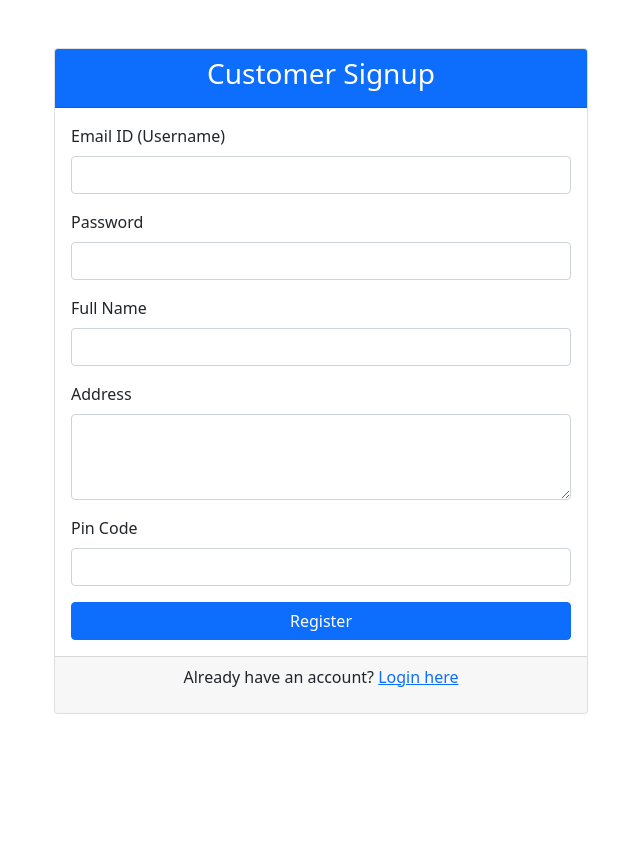
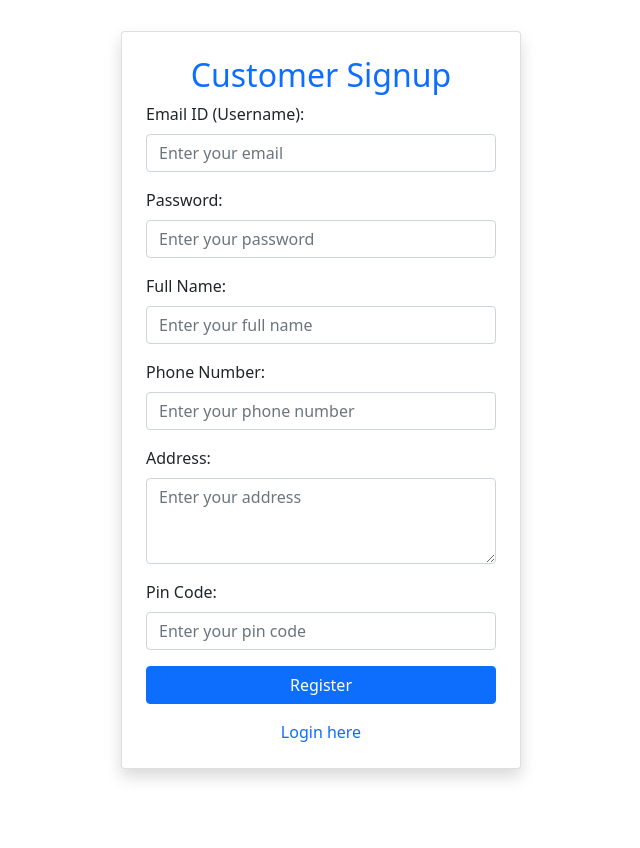
Before and after one commit to Naganathan05/Household_Services-IITM_MAD1, a Flask app: page /registerCustomer in a window 1280 px wide. Shown: the whole page, without its empty margins (319-959 px from the left). After the commit the page ends 780 px from the top, so only its background shows below. Run offline with Flask 3, Linux system fonts and the light colour scheme.

Commit message:
Register Customer Done

```diff
--- a/Code/server.py
+++ b/Code/server.py
@@ -69,6 +69,67 @@ def loginUser():
         return jsonify({"ERROR": "Database connection error!"})
 
     return redirect("/login")
+
+@app.route('/registerCustomer', methods=['POST'])
+def register_customer():
+    email = request.form.get('email')
+    password = request.form.get('password')
+    full_name = request.form.get('full_name')
+    phone_number = request.form.get('phoneNumber')
+    address = request.form.get('address')
+    pincode = request.form.get('pincode')
+
+    connection = sqlite3.connect(db_path)
+    cursor = connection.cursor()
+
+    try:
+        # Check if the email already exists
+        cursor.execute("SELECT id FROM Users WHERE email = ?", (email,))
+        existing_user = cursor.fetchone()
+
+        if existing_user:
+            return jsonify({
+                "success": False,
+                "message": "Email ID is already registered. Please use a different email."
+            }), 200
+
+        # Insert into Users table
+        cursor.execute("""
+            INSERT INTO Users (name, email, password, role)
+            VALUES (?, ?, ?, ?)
+        """, (full_name, email, password, "Customer"))
+
+        # Get the newly created user ID
+        user_id = cursor.lastrowid
+
+        # Insert into Customers table
+        cursor.execute("""
+            INSERT INTO Customers (userID, address, phoneNumber, PinCode)
+            VALUES (?, ?, ?, ?)
+        """, (user_id, address, phone_number, pincode))
+
+        # Commit the transaction
+        connection.commit()
+
+        # Send success response
+        return jsonify({
+            "success": True,
+            "message": "Registration successful! Please log in."
+        }), 200
+
+    except sqlite3.Error as e:
+        # Rollback in case of an error
+        connection.rollback()
+        print(f"Database error: {e}")
+        return jsonify({
+            "success": False,
+            "message": "An unexpected error occurred. Please try again later."
+        }), 500
+
+    finally:
+        # Close the database connection
+        connection.close()
+
 
 @app.route('/admin', methods=['GET'])
 def getAdminDashboard():
@@ -458,39 +519,6 @@ def search_customers():
     except Exception as e:
         print("Error fetching customers:", e)
         return {"message": "An error occurred while fetching customers"}, 500
-
-@app.route('/registerCustomer', methods=['POST'])
-def register_customer():
-    try:
-        # Get data from the form submission
-        email = request.form['email']
-        password = request.form['password']
-        fullname = request.form['fullname']
-        address = request.form['address']
-        pin_code = request.form['pin_code']
-
-        # Connect to the database
-        with sqlite3.connect(db_path) as con:
-            cur = con.cursor()
-
-            cur.execute("""
-                INSERT INTO Users (email, password, name, role)
-                VALUES (?, ?, ?, ?)
-            """, (email, password, fullname, 'Customer'))
-
-
-            user_id = cur.lastrowid
-            cur.execute("""
-                INSERT INTO Customers (userID, address, PinCode)
-                VALUES (?, ?, ?)
-            """, (user_id, address, pin_code))
-
-            con.commit()
-
-        return redirect('/adminLogin')
-
-    except Exception as e:
-        return {"message": f"An error occurred: {str(e)}"}, 500
 
 @app.route('/getProfessionals/<serviceName>', methods=['GET'])
 def get_professionals(serviceName):
--- a/Code/templates/registerCustomer.html
+++ b/Code/templates/registerCustomer.html
@@ -1,50 +1,91 @@
 {% extends "base.html" %}
+
 {% block title %}Customer Signup{% endblock %}
+
 {% block cssfile %}
-<link rel="stylesheet" href="https://cdn.jsdelivr.net/npm/bootstrap@5.1.1/dist/css/bootstrap.min.css" integrity="sha384-F3w7mX95PdgyTmZZMECAngseQB83DfGTowi0iMjiWaeVhAn4FJkqJByhZMI3AhiU" crossorigin="anonymous">
-<link rel="stylesheet" href="{{ url_for('static', filename='customerSignup.css') }}">
+<link rel="stylesheet" href="https://cdn.jsdelivr.net/npm/bootstrap@5.1.1/dist/css/bootstrap.min.css">
+<script src="https://code.jquery.com/jquery-3.6.0.min.js"></script>
+<script src="https://cdn.jsdelivr.net/npm/bootstrap@5.1.1/dist/js/bootstrap.bundle.min.js"></script>
 {% endblock %}
+
 {% block body %}
-
-<!-- Customer Registration Form -->
-<div class="container my-5">
-    <div class="row justify-content-center">
-        <div class="col-md-6">
-            <div class="card">
-                <div class="card-header bg-primary text-white text-center">
-                    <h3>Customer Signup</h3>
-                </div>
-                <div class="card-body">
-                    <form method="POST" action="/registerCustomer">
+<div class="container d-flex justify-content-center align-items-center vh-100">
+    <div class="card shadow p-4" style="width: 400px;">
+        <h2 class="text-center text-primary">Customer Signup</h2>
+        <!-- Alert Section -->
+        <div id="alert-container"></div>
+        <!-- Form -->
+        <form id="signup-form">
             <div class="mb-3">
-                            <label for="email" class="form-label">Email ID (Username)</label>
-                            <input type="email" class="form-control" id="email" name="email" required>
+                <label for="email" class="form-label">Email ID (Username):</label>
+                <input type="email" class="form-control" id="email" name="email" placeholder="Enter your email" required>
             </div>
             <div class="mb-3">
-                            <label for="password" class="form-label">Password</label>
-                            <input type="password" class="form-control" id="password" name="password" required>
+                <label for="password" class="form-label">Password:</label>
+                <input type="password" class="form-control" id="password" name="password" placeholder="Enter your password" required>
             </div>
             <div class="mb-3">
-                            <label for="fullname" class="form-label">Full Name</label>
-                            <input type="text" class="form-control" id="fullname" name="fullname" required>
+                <label for="full_name" class="form-label">Full Name:</label>
+                <input type="text" class="form-control" id="full_name" name="full_name" placeholder="Enter your full name" required>
             </div>
             <div class="mb-3">
-                            <label for="address" class="form-label">Address</label>
-                            <textarea class="form-control" id="address" name="address" rows="3" required></textarea>
+                <label for="phoneNumber" class="form-label">Phone Number:</label>
+                <input type="tel" class="form-control" id="phoneNumber" name="phoneNumber" placeholder="Enter your phone number" required>
             </div>
             <div class="mb-3">
-                            <label for="pin_code" class="form-label">Pin Code</label>
-                            <input type="text" class="form-control" id="pin_code" name="pin_code" required>
+                <label for="address" class="form-label">Address:</label>
+                <textarea class="form-control" id="address" name="address" rows="3" placeholder="Enter your address" required></textarea>
+            </div>
+            <div class="mb-3">
+                <label for="pincode" class="form-label">Pin Code:</label>
+                <input type="text" class="form-control" id="pincode" name="pincode" placeholder="Enter your pin code" required>
             </div>
             <button type="submit" class="btn btn-primary w-100">Register</button>
         </form>
-                </div>
-                <div class="card-footer text-center">
-                    <p>Already have an account? <a href="/adminLogin">Login here</a></p>
-                </div>
-            </div>
+        <div class="text-center mt-3">
+            <a href="/login" class="text-decoration-none text-primary">Login here</a>
         </div>
     </div>
 </div>
 
+<script>
+    // Handle form submission using AJAX
+    $(document).ready(function () {
+        $("#signup-form").on("submit", function (e) {
+            e.preventDefault(); // Prevent default form submission
+
+            const formData = $(this).serialize(); // Serialize form data for POST request
+
+            $.ajax({
+                url: "/registerCustomer", // Backend route for registration
+                type: "POST",
+                data: formData,
+                success: function (response) {
+                    // If registration succeeds, redirect to login
+                    if (response.success) {
+                        window.location.href = "/login";
+                    } else {
+                        // If registration fails, display error message
+                        displayAlert("danger", response.message);
+                    }
+                },
+                error: function () {
+                    // Handle unexpected server errors
+                    displayAlert("danger", "An unexpected error occurred. Please try again.");
+                }
+            });
+        });
+
+        // Function to display alert messages
+        function displayAlert(type, message) {
+            const alertHTML = `
+                <div class="alert alert-${type} alert-dismissible fade show" role="alert">
+                    ${message}
+                    <button type="button" class="btn-close" data-bs-dismiss="alert" aria-label="Close"></button>
+                </div>
+            `;
+            $("#alert-container").html(alertHTML);
+        }
+    });
+</script>
 {% endblock %}
```
Lines whose indentation alone changed are shown as unchanged.
